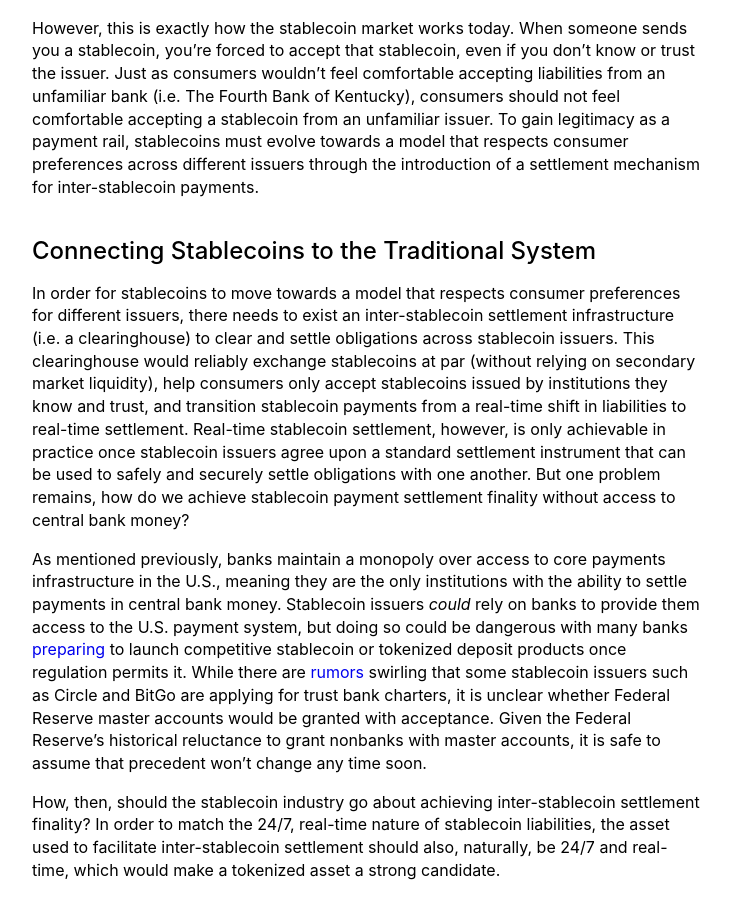
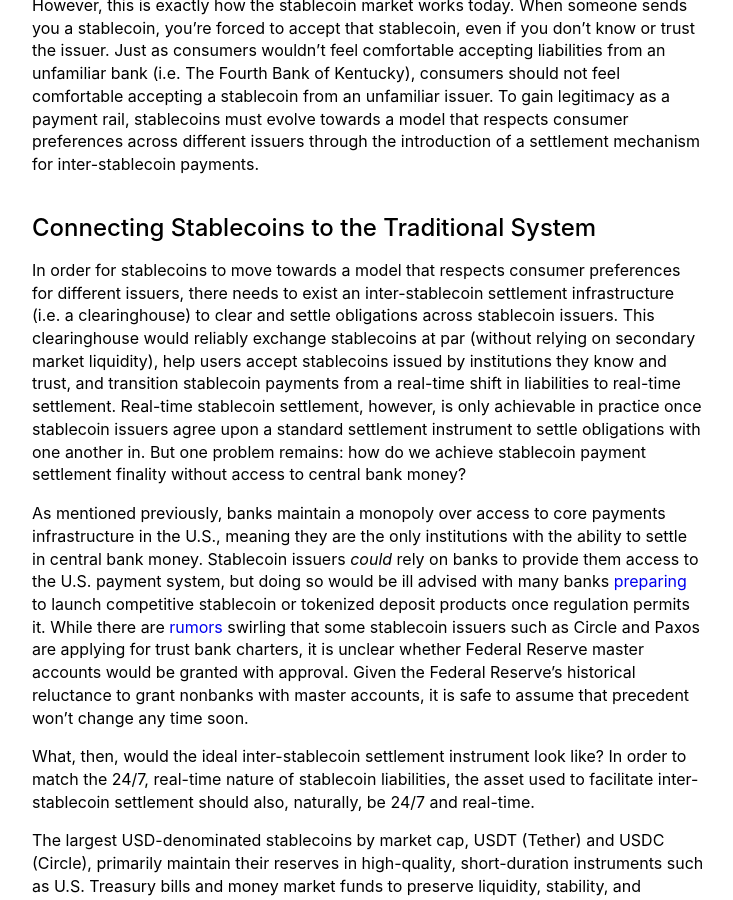
Before and after one commit to jshaked/jshaked.github.io, a Jekyll site: the page built from _posts/2025-05-01-stablecoin-market-structure.md, in a window 1280 px wide and 900 px high, scrolled down 1588 px. Shown: the whole window, without its empty margins (272-1005 px from the left). Built offline with Jekyll 4.4.1, drawn with Linux system fonts in a browser that asks for light colours; some of the changed text lies outside the part shown.

Commit message:
edit stablecoin market structure post
Co-Authored-By: Claude Sonnet 5.5 <noreply@anthropic.com>

```diff
--- a/_posts/2025-05-01-stablecoin-market-structure.md
+++ b/_posts/2025-05-01-stablecoin-market-structure.md
@@ -27,15 +27,15 @@ However, this is exactly how the stablecoin market works today. When someone sen
 
 ## Connecting Stablecoins to the Traditional System
 
-In order for stablecoins to move towards a model that respects consumer preferences for different issuers, there needs to exist an inter-stablecoin settlement infrastructure (i.e. a clearinghouse) to clear and settle obligations across stablecoin issuers. This clearinghouse would reliably exchange stablecoins at par (without relying on secondary market liquidity), help consumers only accept stablecoins issued by institutions they know and trust, and transition stablecoin payments from a real-time shift in liabilities to real-time settlement. Real-time stablecoin settlement, however, is only achievable in practice once stablecoin issuers agree upon a standard settlement instrument that can be used to safely and securely settle obligations with one another. But one problem remains, how do we achieve stablecoin payment settlement finality without access to central bank money?
+In order for stablecoins to move towards a model that respects consumer preferences for different issuers, there needs to exist an inter-stablecoin settlement infrastructure (i.e. a clearinghouse) to clear and settle obligations across stablecoin issuers. This clearinghouse would reliably exchange stablecoins at par (without relying on secondary market liquidity), help users accept stablecoins issued by institutions they know and trust, and transition stablecoin payments from a real-time shift in liabilities to real-time settlement. Real-time stablecoin settlement, however, is only achievable in practice once stablecoin issuers agree upon a standard settlement instrument to settle obligations with one another in. But one problem remains: how do we achieve stablecoin payment settlement finality without access to central bank money?
 
-As mentioned previously, banks maintain a monopoly over access to core payments infrastructure in the U.S., meaning they are the only institutions with the ability to settle payments in central bank money. Stablecoin issuers *could* rely on banks to provide them access to the U.S. payment system, but doing so could be dangerous with many banks [preparing](https://www.coindesk.com/business/2025/02/26/bank-of-america-ceo-says-bank-will-likely-launch-its-own-stablecoin) to launch competitive stablecoin or tokenized deposit products once regulation permits it. While there are [rumors](https://www.wsj.com/finance/currencies/crypto-knocks-on-the-door-of-a-banking-world-that-shut-it-out-082b3968) swirling that some stablecoin issuers such as Circle and BitGo are applying for trust bank charters, it is unclear whether Federal Reserve master accounts would be granted with acceptance. Given the Federal Reserve’s historical reluctance to grant nonbanks with master accounts, it is safe to assume that precedent won’t change any time soon.
+As mentioned previously, banks maintain a monopoly over access to core payments infrastructure in the U.S., meaning they are the only institutions with the ability to settle in central bank money. Stablecoin issuers *could* rely on banks to provide them access to the U.S. payment system, but doing so would be ill advised with many banks [preparing](https://www.coindesk.com/business/2025/02/26/bank-of-america-ceo-says-bank-will-likely-launch-its-own-stablecoin) to launch competitive stablecoin or tokenized deposit products once regulation permits it. While there are [rumors](https://www.wsj.com/finance/currencies/crypto-knocks-on-the-door-of-a-banking-world-that-shut-it-out-082b3968) swirling that some stablecoin issuers such as Circle and Paxos are applying for trust bank charters, it is unclear whether Federal Reserve master accounts would be granted with approval. Given the Federal Reserve’s historical reluctance to grant nonbanks with master accounts, it is safe to assume that precedent won’t change any time soon.
 
-How, then, should the stablecoin industry go about achieving inter-stablecoin settlement finality? In order to match the 24/7, real-time nature of stablecoin liabilities, the asset used to facilitate inter-stablecoin settlement should also, naturally, be 24/7 and real-time, which would make a tokenized asset a strong candidate.
+What, then, would the ideal inter-stablecoin settlement instrument look like?  In order to match the 24/7, real-time nature of stablecoin liabilities, the asset used to facilitate inter-stablecoin settlement should also, naturally, be 24/7 and real-time.
 
-The largest USD-pegged, fiat-collateralized stablecoins USDT (Tether) and USDC (Circle) primarily maintain their reserves in cash and high-quality, short-duration instruments such as U.S. Treasury bills and money market funds to preserve liquidity, stability, and confidence. ~99% of USDT’s reserves are concentrated in U.S. Treasury bills, repurchase agreements, and money market funds, and ~88% of USDC’s reserves are concentrated in the Circle Reserve Fund, an SEC-registered government money market fund managed by BlackRock. Since the reserves of major stablecoins are heavily concentrated in money market funds (”MMFs”), MMFs emerge as a promising settlement instrument for stablecoin issuers.
+The largest USD-denominated stablecoins by market cap, USDT (Tether) and USDC (Circle), primarily maintain their reserves in high-quality, short-duration instruments such as U.S. Treasury bills and money market funds to preserve liquidity, stability, and confidence. ~99% of USDT’s reserves are concentrated in U.S. Treasury bills, repurchase agreements, and money market funds, and ~88% of USDC’s reserves are concentrated in the Circle Reserve Fund, an SEC-registered government money market fund managed by BlackRock.
 
-While MMFs appear to be an ideal candidate for stablecoin settlement due to their liquidity, stability, and interest-bearing profile, as well as their wide adoption as collateral, traditional MMFs do not satisfy the 24/7 and real-time requirement we are looking for in a settlement asset, given they live on archaic securities settlement systems that are slow and inefficient. However, tokenized MMFs offer a compelling solution by imbuing traditional MMFs with real-time, 24/7 transfer capabilities.
+While MMFs appear to be an ideal candidate as a stablecoin settlement asset due to their liquidity, stability, and interest-bearing profile, as well as their wide adoption as collateral, traditional MMFs do not satisfy the 24/7 and real-time requirement we are looking for, given they live on archaic securities settlement systems that are slow and inefficient. However, tokenized MMFs offer a compelling solution by imbuing traditional MMFs with real-time, 24/7 transfer capabilities.
 
 Tokenized MMFs are already beginning to gain traction as a settlement instrument within the digital asset economy. Last month, Tassat, Arca, and tZERO announced a joint venture called [Lynq](https://lynq.network/), an institutional-grade digital asset settlement network that leverages Arca’s tokenized MMF $TFND as a settlement instrument. Also last month, the DTCC, the post-trade market infrastructure utility, [announced](https://www.ledgerinsights.com/dtcc-to-launch-tokenized-collateral-platform/) a tokenized collateral management platform that allows for tokenized MMFs to be used as collateral and settled instantly across financial market participants. The [CME](https://www.ledgerinsights.com/cme-to-trial-tokenization-on-googles-new-universal-ledger-dlt/), [CFTC](https://www.ledgerinsights.com/cftc-unveils-plans-for-tokenized-collateral-pilot/), and [ICE](https://www.ledgerinsights.com/nyse-owner-ice-to-explore-usdc-stablecoin-tokenized-fund-for-capital-markets/) (the owner of the New York Stock Exchange) are also in the midst of piloting tokenized collateral for margining use-cases.
 
@@ -45,10 +45,8 @@ In the meanwhile, asset managers, through the issuance of tokenized MMFs, have a
 
 ## Conclusion
 
-Although robust regulatory safeguards, such as strict liquidity requirements, diversification mandates, and stress testing, are already in place to prevent tokenized MMFs from breaking the buck, their adoption as a quasi-central bank money replacement faces one significant barrier — the lack of deposit-like insurance or protection mechanisms. Unlike bank deposits, which offer FDIC insurance, tokenized MMF investors bear uninsured credit and market risks. This lack of absolute protection reduces consumer and institutional confidence, limiting tokenized MMFs’ viability as a universally trusted settlement instrument.
+Although robust regulatory safeguards, such as strict liquidity requirements, diversification mandates, and stress testing, are already in place to prevent tokenized MMFs from breaking the buck, their adoption as a quasi-central bank money replacement faces one significant barrier — the lack of deposit-like insurance or protection mechanisms. Unlike bank deposits, which offer FDIC insurance, tokenized MMF investors bear credit and market risks. This lack of absolute protection reduces consumer and institutional confidence, limiting tokenized MMFs’ viability as a universally trusted settlement instrument.
 
-On the bright side, the history of U.S. banking offers a potential roadmap for addressing this issue. Before federal deposit insurance was introduced, banks managed deposit risk through mutualized, privately administered systems such as state-level insurance funds and clearinghouse associations that pooled resources to act as the lender of last resort during financial panics. Following this historical precedent, the tokenized MMF market could form a consortium, such as a mutualized insurance fund or clearinghouse, to spread risk and collectively guarantee holdings.
-
-More recently, when a prominent money market fund, the Reserve Primary Fund, "broke the buck" in the wake of the Great Financial Crisis, the Treasury created an insurance program (analogous to FDIC deposit insurance) that protected investors in money market funds.
+On the bright side, the history of U.S. banking offers a potential roadmap for addressing this issue. Before federal deposit insurance was introduced, banks managed deposit risk through mutualized, privately administered systems such as state-level insurance funds and clearinghouse associations that pooled resources to act as the lender of last resort during financial panics. More recently, when a prominent money market fund, the Reserve Primary Fund, "broke the buck" in the wake of the Great Financial Crisis, the Treasury created an insurance program (analogous to FDIC deposit insurance) that protected investors in money market funds.
 
 Tokenization is quickly changing the future of money. If tokenized MMFs become the primary settlement asset for USD-denominated stablecoins, access to the U.S. payment system could expand beyond institutions with a Fed master account to anyone able to buy and hold a tokenized MMF, which would break banks’ current monopoly over U.S. payment rails. Democratizing payment infrastructure in this way would stimulate competition, reduce costs, and accelerate innovation, enabling more consumers and businesses worldwide to participate in, benefit from, and build on the U.S. financial system.
```
Also changed, not shown: other parts of _posts/2025-05-01-stablecoin-market-structure.md (+2 -2 lines).
